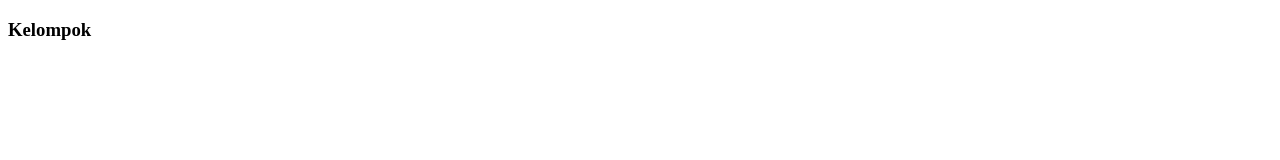
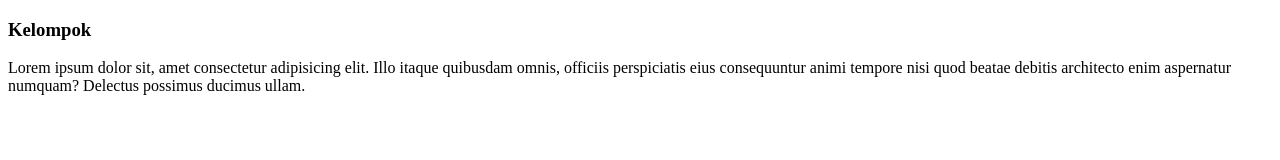
Before and after one commit to ibrahimismann/projek-kelompok, a plain HTML site: page index.html in a window 1280 px wide. Drawn offline with Linux system fonts and the light colour scheme.

Commit message:
nambah teks sama file css

```diff
--- /dev/null
+++ b/index.css
@@ -0,0 +1,3 @@
+body{
+    color: brown;
+}
--- a/index.html
+++ b/index.html
@@ -7,5 +7,6 @@
 </head>
 <body>
     <h3>Kelompok </h3>
+    <p>Lorem ipsum dolor sit, amet consectetur adipisicing elit. Illo itaque quibusdam omnis, officiis perspiciatis eius consequuntur animi tempore nisi quod beatae debitis architecto enim aspernatur numquam? Delectus possimus ducimus ullam.</p>
 </body>
 </html>
```
